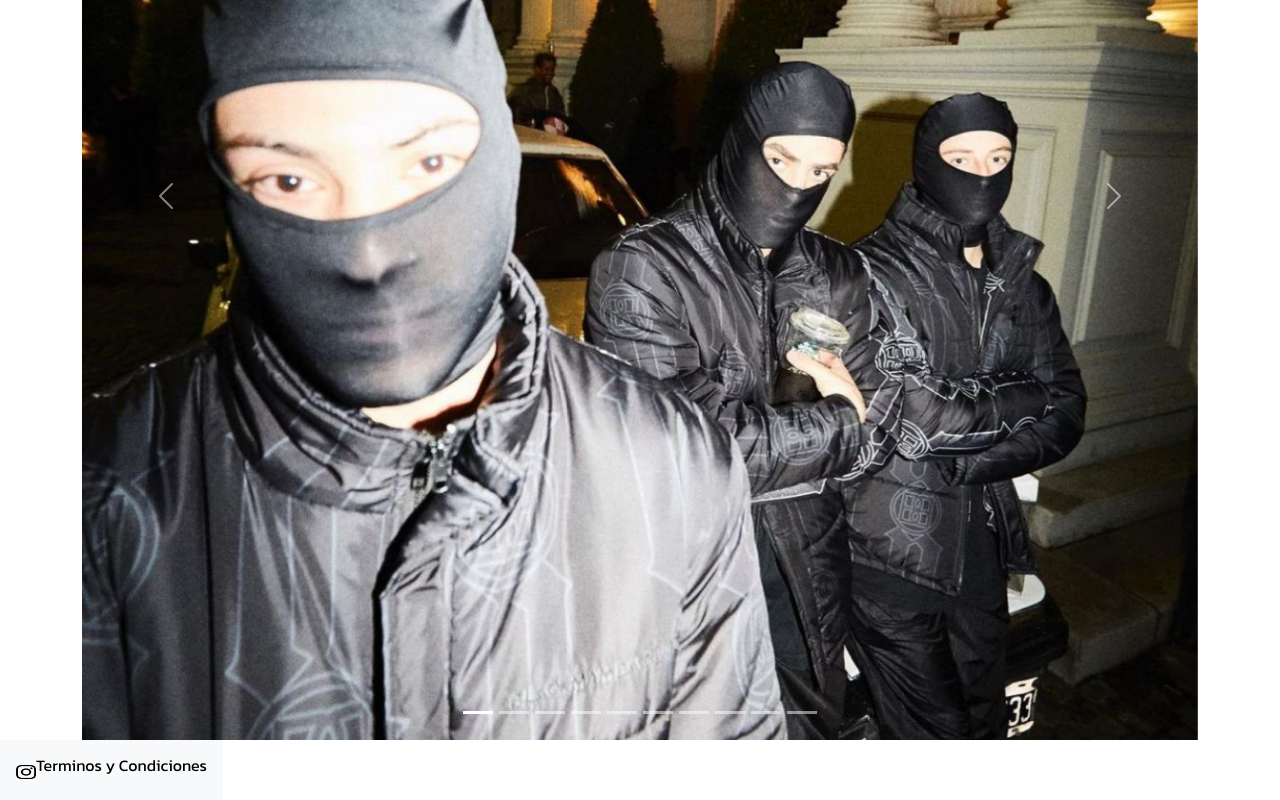
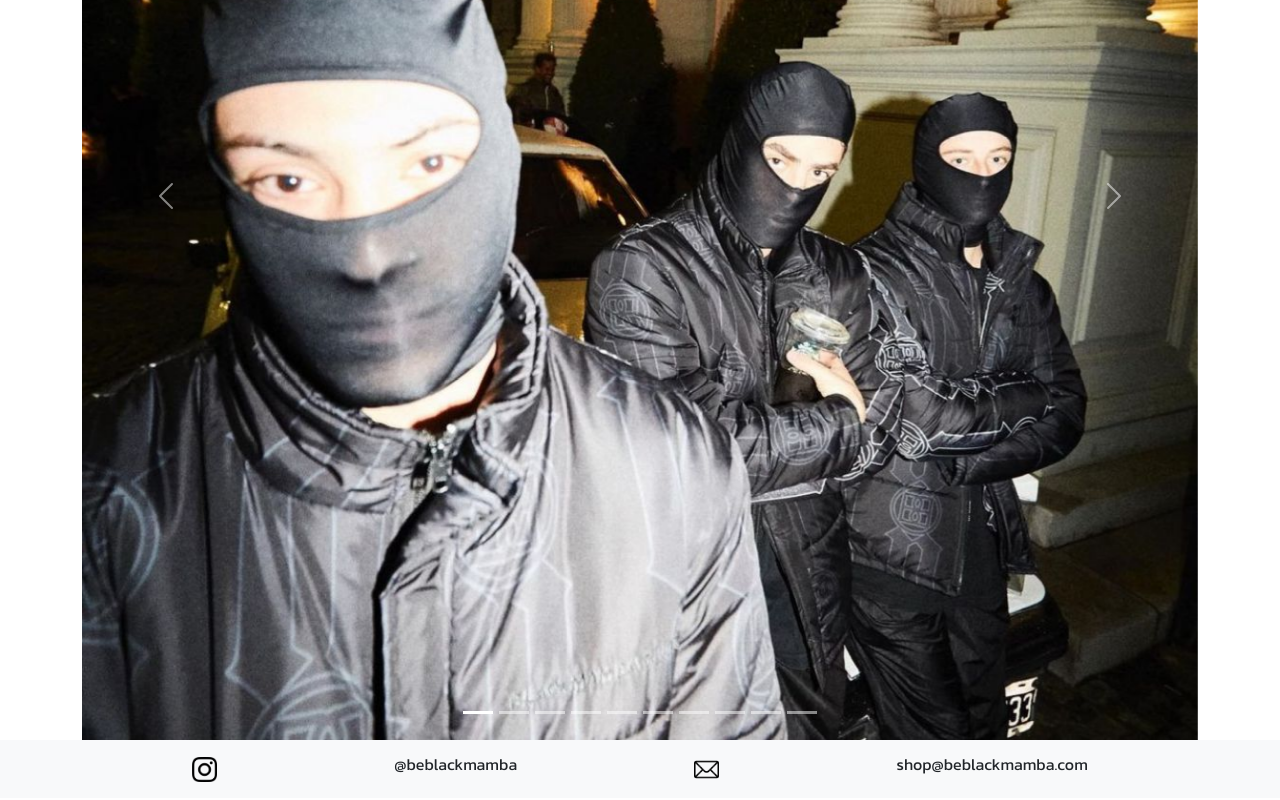
Before and after one commit to carollabot/desafio-bootstrap, a plain HTML site: page index.html in a window 1280 px wide. Shown: the part 554-1354 px from the top of the page. Drawn offline with nearby package versions, Linux system fonts and the light colour scheme; a web font is replaced by a local one.

Commit message:
second commit

```diff
--- a/index.html
+++ b/index.html
@@ -129,14 +129,20 @@
         </div>
       </div>
     </main>
-    <footer class="footer">
-        <div class="text-bg-light p-3">
-          <a href="https://www.instagram.com/beblackmamba/">
-            <img src="./img/instagram (1).png" alt="" width="20" height="14">
-          </a>
-          <h6>Terminos y Condiciones</h6>
-        </div>
-    </footer>
+    <footer class="footer bg-light">
+      <div>
+          <a href="https://instagram.com/beblackmamba"><img class="logos" src="./img/instagram (1).png" alt=""></a>
+      </div>
+      <div>
+          <h6>@beblackmamba</h6>
+      </div>
+      <div>
+          <a href="shop@beblackmamba.com"><img class="logos" src="./img/mail.png" alt=""></a>
+      </div>
+      <div>
+          <h6>shop@beblackmamba.com</h6>
+      </div>
+  </footer>
     <!-- JavaScript Bundle with Popper -->
     <script src="https://cdn.jsdelivr.net/npm/bootstrap@5.2.0-beta1/dist/js/bootstrap.bundle.min.js" integrity="sha384-pprn3073KE6tl6bjs2QrFaJGz5/SUsLqktiwsUTF55Jfv3qYSDhgCecCxMW52nD2" crossorigin="anonymous"></script>
 </body>
--- a/style.css
+++ b/style.css
@@ -1,4 +1,4 @@
-
+/*header*/
 .titulo{
     font-size: 100px;
     padding: 50px ;
@@ -9,18 +9,28 @@
     justify-content: center;
     font-family: 'Kanit', sans-serif;
 }
-
+/*general*/
 body{
     font-family: 'Kanit', sans-serif;
 }
-
+/*footer*/
+.footer{
+    padding: 15px 15px;
+    align-items: center;
+    justify-content: space-evenly;
+    text-align: center;
+    display: flex;
+}
 .footer div{
     display: inline-flex;
     align-items: center;
-    justify-content: space-around;
-    text-align: center;
 }
-
+.logos{
+    width: 25px;
+    height: 25px;
+    align-items: center;
+}
+/*contact*/
 .contactForm{
     padding: 20px;
     margin-top: 20px;
@@ -37,3 +47,4 @@ body{
     text-align: center;
 
 }
+/*animations*/
```
Also changed, not shown: secciones/accesories.html (+16 -2 lines), secciones/bottom.html (+16 -2 lines), secciones/contact.html (+13 -2 lines), secciones/top.html (+16 -2 lines), img/bag.png (added), img/mail.png (added).
